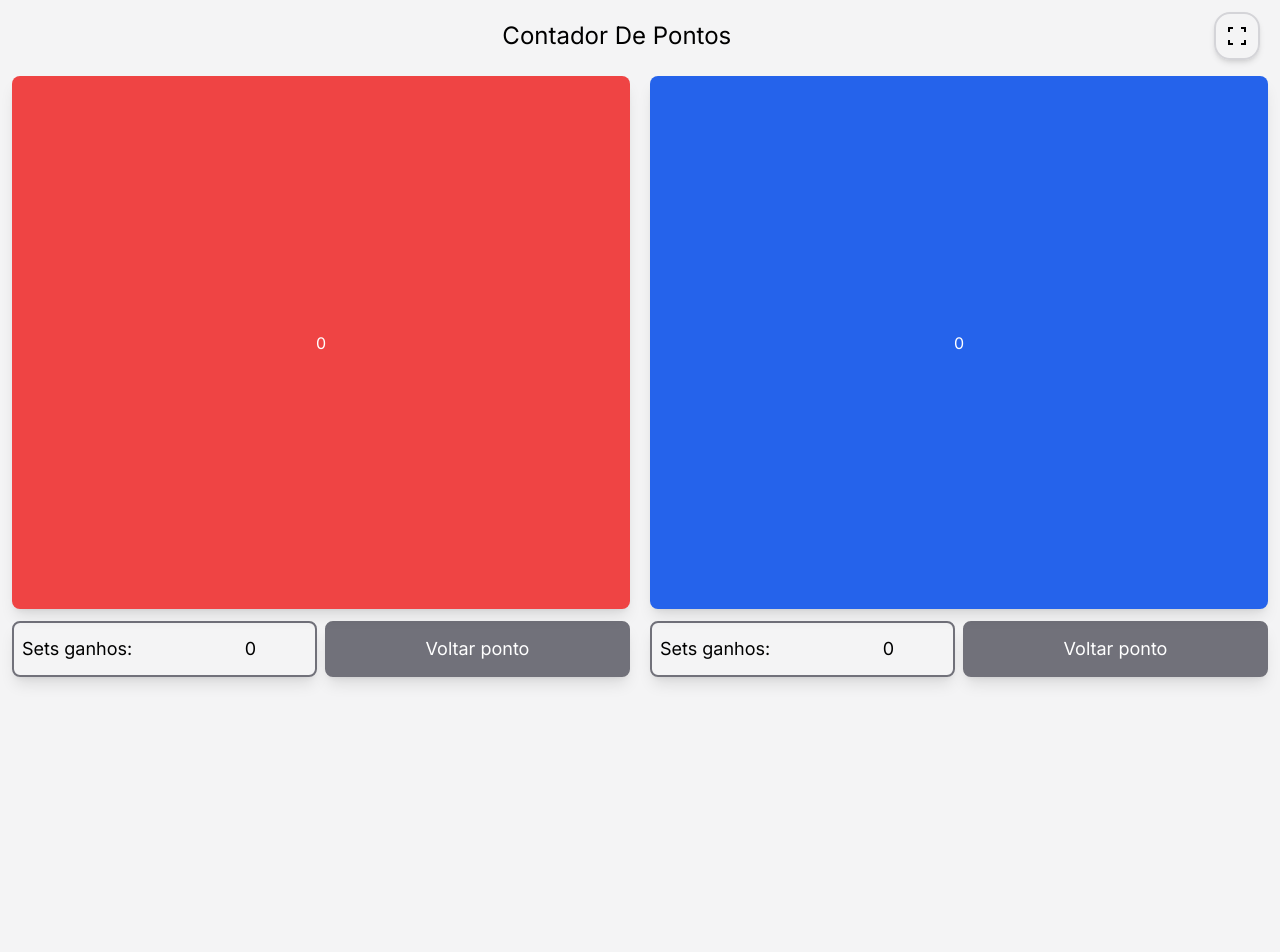
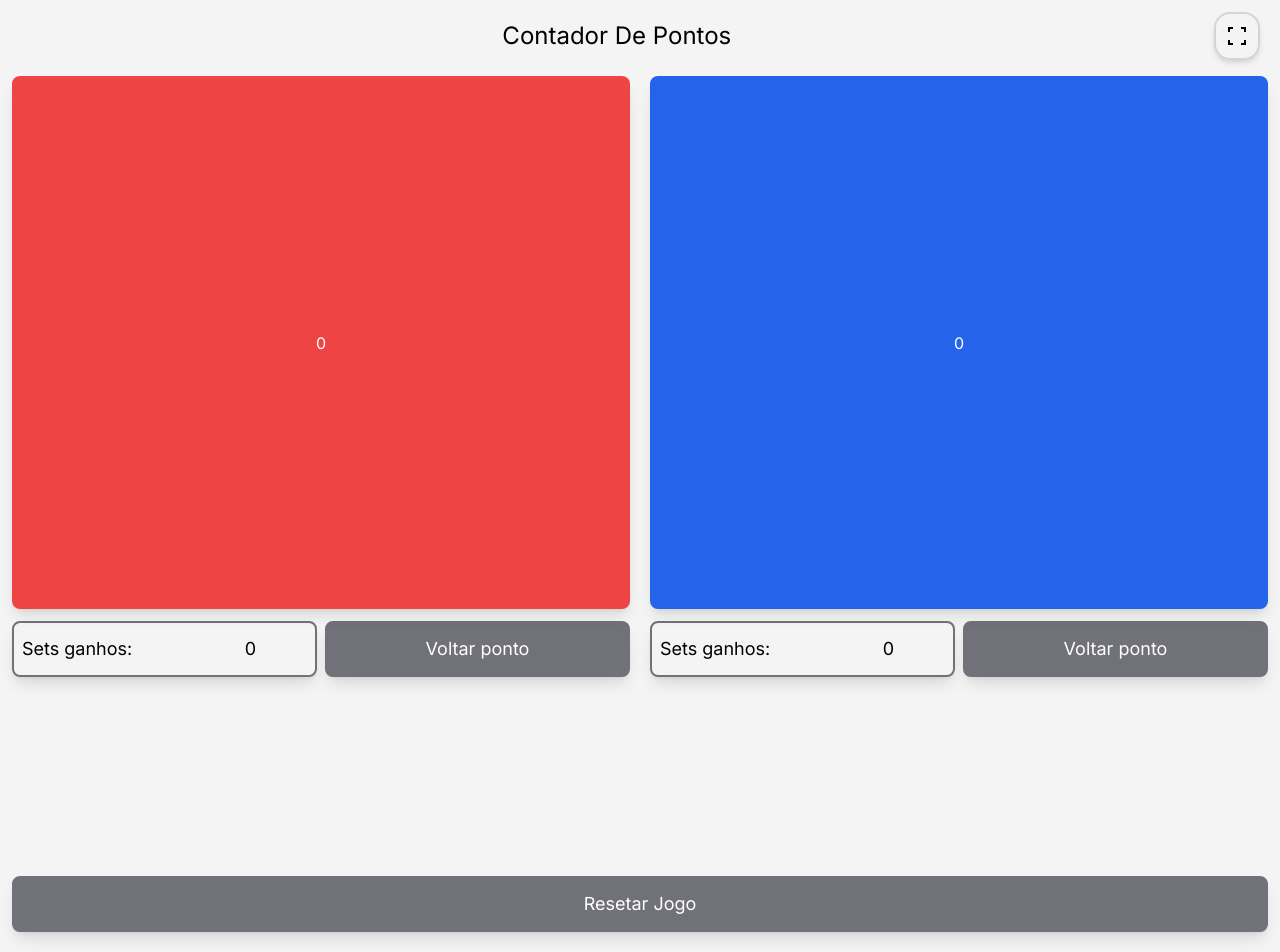
Before and after one commit to vitor-eble/cont-points-volley, an Angular app: page / in a window 1280 px wide. Shown: the top 952 px of the page. Before the commit the page ends 876 px from the top, so only its background shows below. Built offline with nearby package versions, Linux system fonts and the light colour scheme.

Commit message:
botao de reset game

```diff
--- a/src/app/app.component.html
+++ b/src/app/app.component.html
@@ -4,7 +4,7 @@
   <span>gire seu dispositivo na horizontal</span>
 </div>
 
-<div class="h-dvh bg-zinc-100 w-full">
+<div class="h-dvh bg-zinc-100 w-full mb-52">
 
   <div class="flex w-full items-center py-3 mb-1 pr-5 pl-5">
     <h1 class="w-full flex justify-center text-2xl">
@@ -49,4 +49,9 @@
       </div>
     </div>
   </div>
+  <div class="w-full px-3">
+    <button class="w-full  bg-zinc-500 py-3 rounded-lg shadow-lg active:scale-95 active:bg-zinc-600 transition-all duration-150 text-white border-2 border-solid border-zinc-500 active:border-zinc-600 text-lg" (click)="resetGame()">
+      Resetar Jogo
+    </button>
+  </div>
 </div>
--- a/src/app/app.component.ts
+++ b/src/app/app.component.ts
@@ -65,6 +65,13 @@ export class AppComponent {
     this.pointsTeamRed = 0
   }
 
+  resetGame(){
+    this.pointsTeamRed = 0;
+    this.setsTeamRed = 0;
+    this.pointsTeamBlue = 0;
+    this.setsTeamBlue = 0;
+  }
+
   fullScreen(){
     if(!document.fullscreenElement){
       document.documentElement.requestFullscreen();
```
